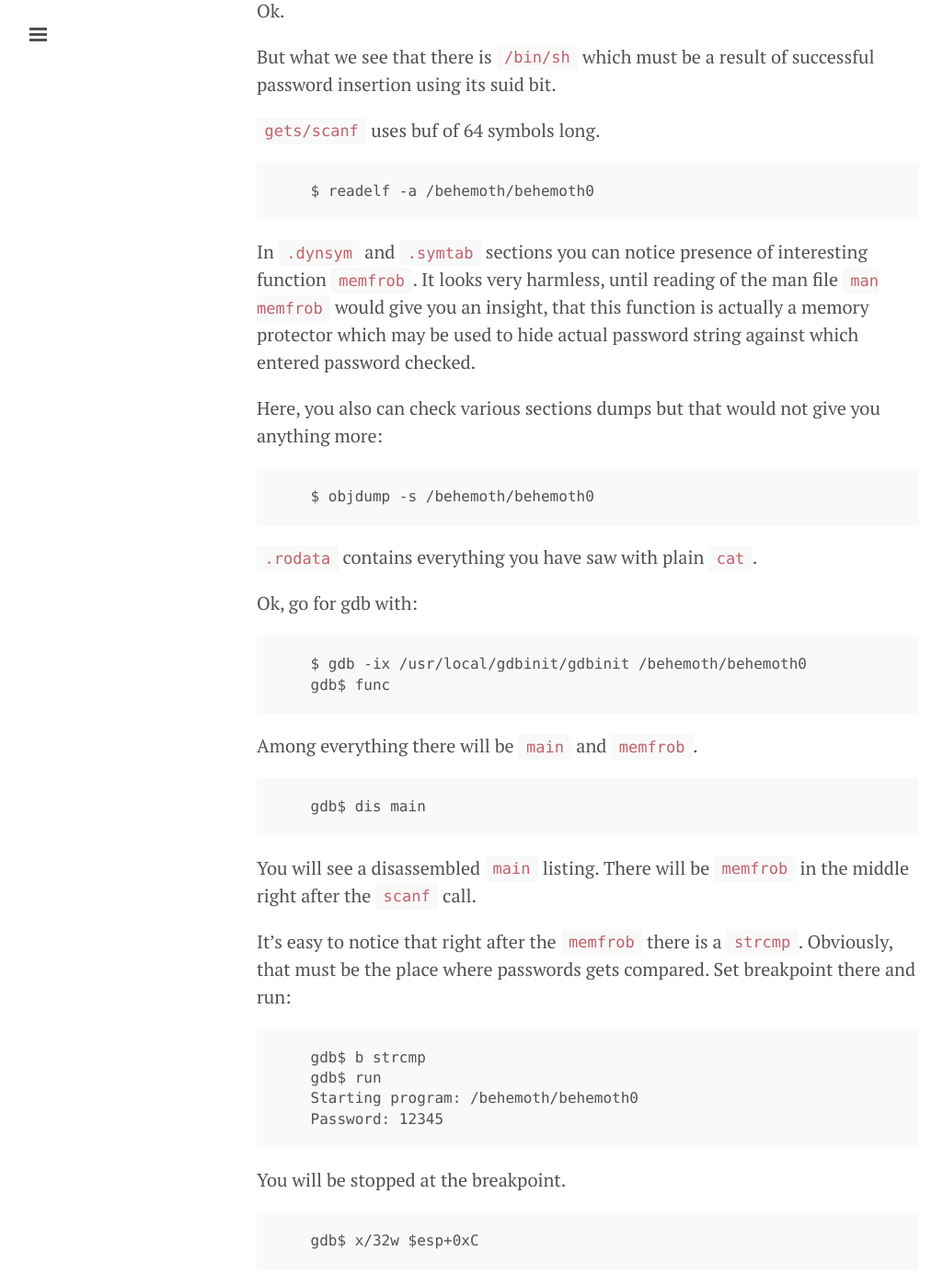
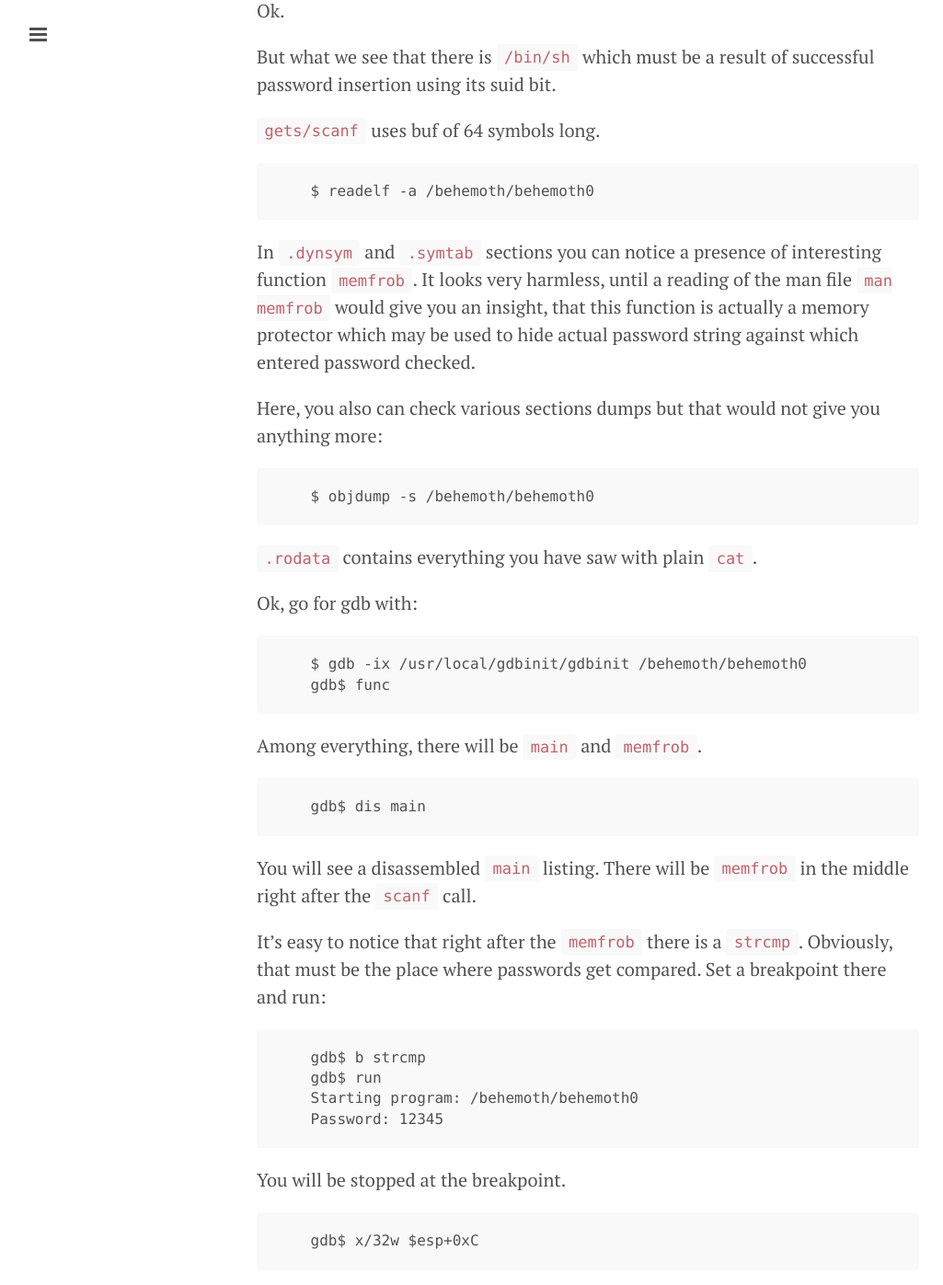
Before and after one commit to sitano/sitano.github.io, a Jekyll site: the page built from _posts/2018-03-25-behemoth0.md, in a window 1280 px wide and 1400 px high, scrolled down 1020 px. Shown: the top 1397 px of the window at 92% size, without its empty margins (1-1026 px from the left). Built offline with Jekyll 4.4.1, drawn with Linux system fonts in a browser that asks for light colours; comment, search, counter and statistics services are not loaded; some of the changed text lies outside the part shown.

Commit message:
fixes grama

````diff
--- a/_posts/2018-03-25-behemoth0.md
+++ b/_posts/2018-03-25-behemoth0.md
@@ -47,9 +47,9 @@ result of successful password insertion using its suid bit.
     $ readelf -a /behemoth/behemoth0
 ```
 
-In `.dynsym` and `.symtab` sections you can notice presence
+In `.dynsym` and `.symtab` sections you can notice a presence
 of interesting function `memfrob`. It looks very harmless,
-until reading of the man file `man memfrob` would give you
+until a reading of the man file `man memfrob` would give you
 an insight, that this function is actually a memory protector
 which may be used to hide actual password string against
 which entered password checked.
@@ -70,7 +70,7 @@ Ok, go for gdb with:
     gdb$ func
 ```
 
-Among everything there will be `main` and `memfrob`.
+Among everything, there will be `main` and `memfrob`.
 
 ```
     gdb$ dis main
@@ -79,9 +79,9 @@ Among everything there will be `main` and `memfrob`.
 You will see a disassembled `main` listing. There will be
 `memfrob` in the middle right after the `scanf` call.
 
-It's easy to notice that right after the `memfrob` there is
-a `strcmp`. Obviously, that must be the place where passwords
-gets compared. Set breakpoint there and run:
+It's easy to notice that right after the `memfrob` there is a
+`strcmp`. Obviously, that must be the place where passwords
+get compared. Set a breakpoint there and run:
 
 ```
     gdb$ b strcmp
````
Also changed, not shown: other parts of _posts/2018-03-25-behemoth0.md (+7 -7 lines).
